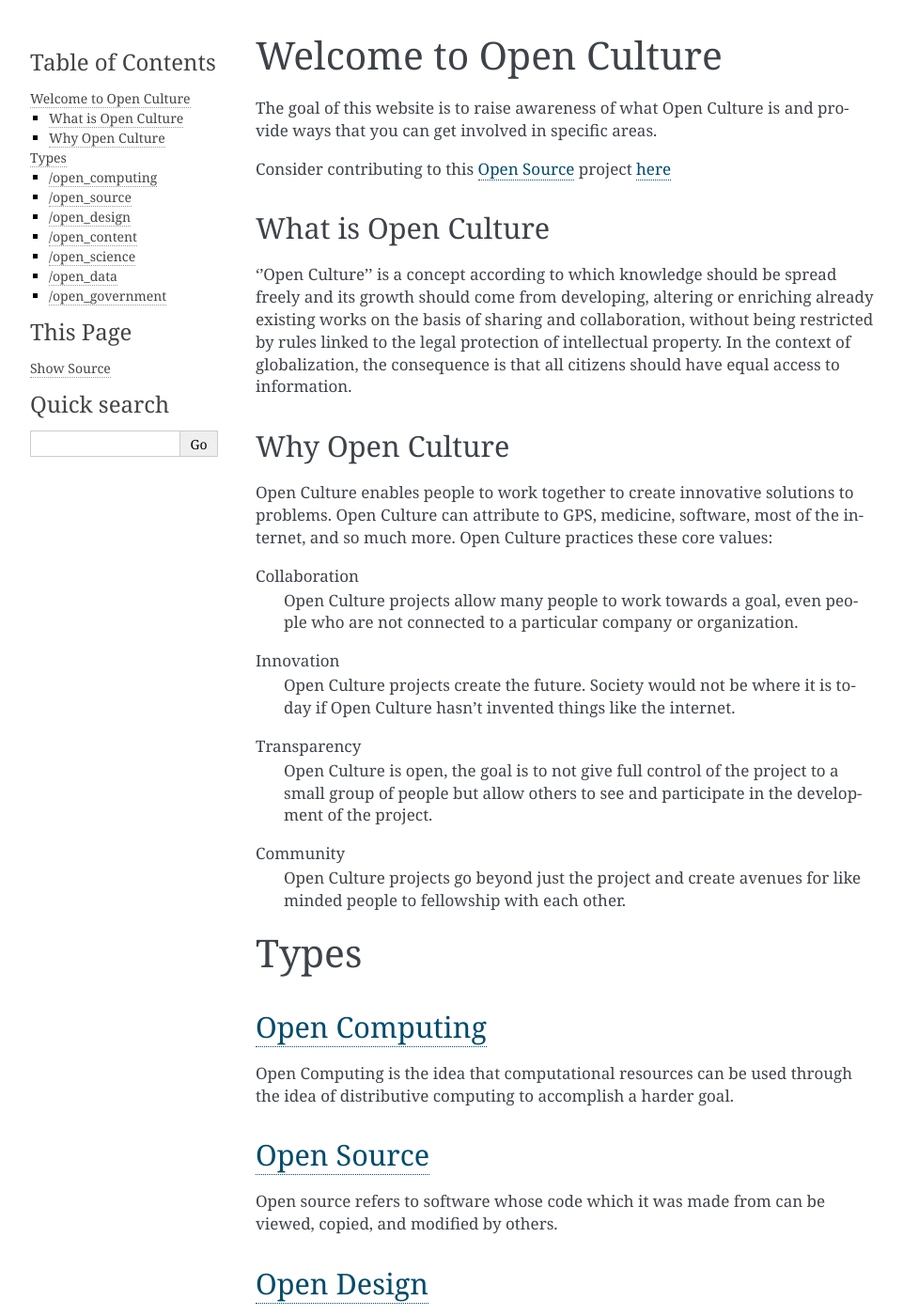
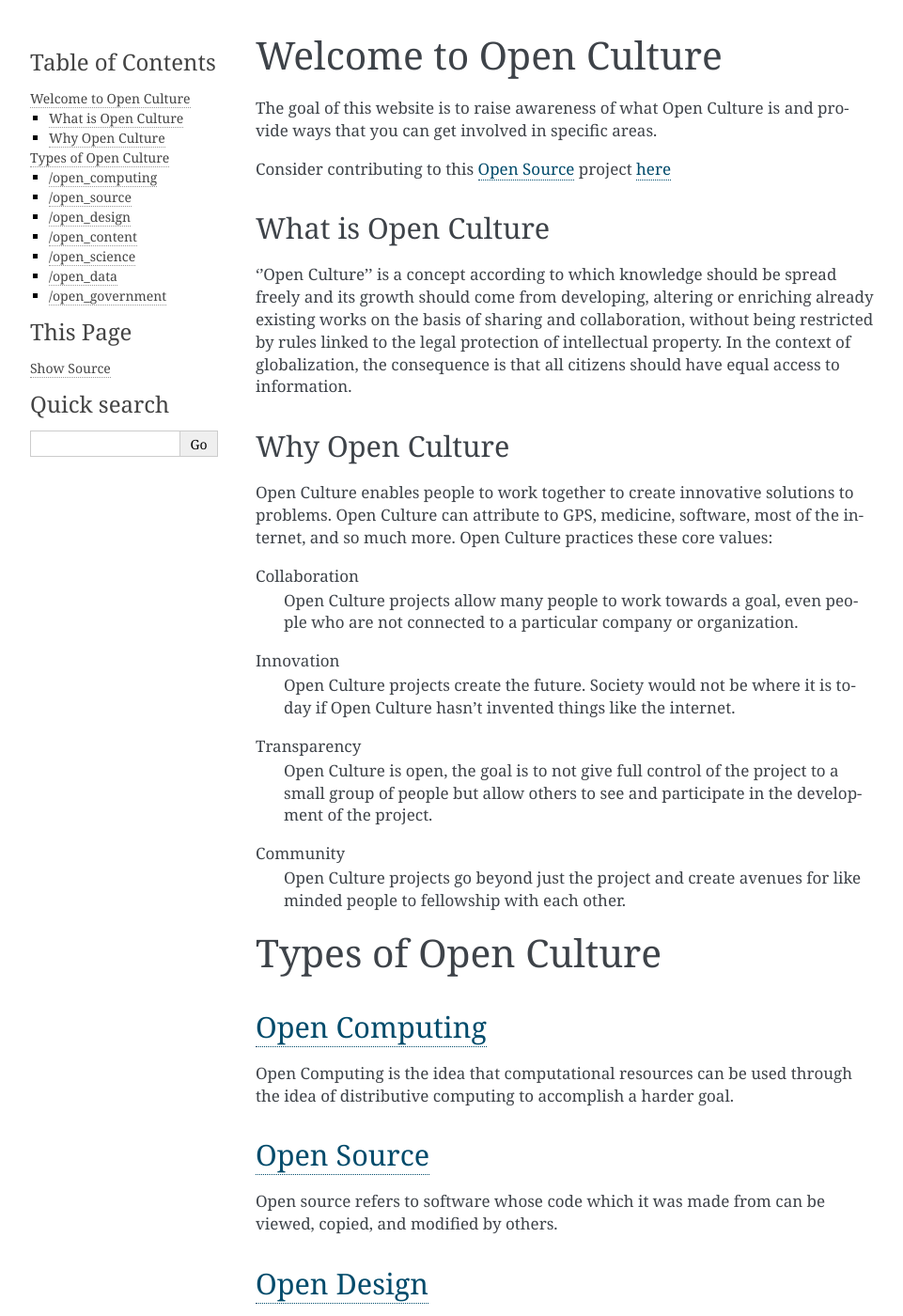
Before and after one commit to Blendify/open-culture, a Sphinx documentation site: the page built from source/index.rst, in a window 1280 px wide and 1400 px high. Shown: the whole window at 94% size, without its empty margins (148-1109 px from the left). Built offline with Sphinx 7.4.7, drawn with Linux system fonts in a browser that asks for light colours; some of the changed lines change nothing that is shown.

Commit message:
Update index.rst

```diff
--- a/source/index.rst
+++ b/source/index.rst
@@ -1,7 +1,4 @@
-.. Open Culture documentation master file, created by
-   sphinx-quickstart on Thu Mar 14 12:47:16 2019.
-   You can adapt this file completely to your liking, but it should at least
-   contain the root `toctree` directive.
+
 
 Welcome to Open Culture
 =======================
@@ -17,6 +14,7 @@ What is Open Culture
 --------------------
 
 ''Open Culture'' is a concept according to which knowledge should be spread freely and its growth should come from developing, altering or enriching already existing works on the basis of sharing and collaboration, without being restricted by rules linked to the legal protection of intellectual property. In the context of globalization, the consequence is that all citizens should have equal access to information.
+
 
 Why Open Culture
 ----------------
@@ -38,8 +36,8 @@ Community
    Open Culture projects go beyond just the project and create avenues for like minded people to fellowship with each other.
 
 
-Types
-=====
+Types of Open Culture
+=====================
 
 .. toctree::
    :hidden:
```
